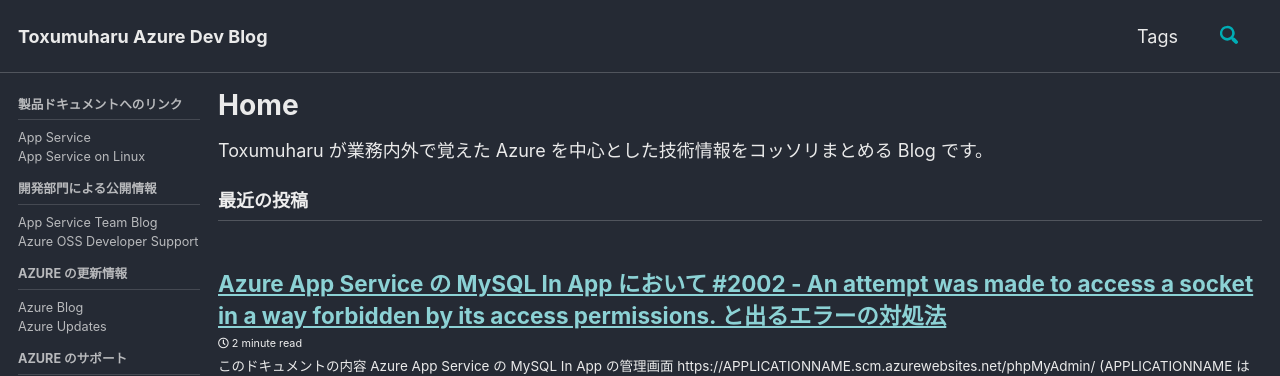
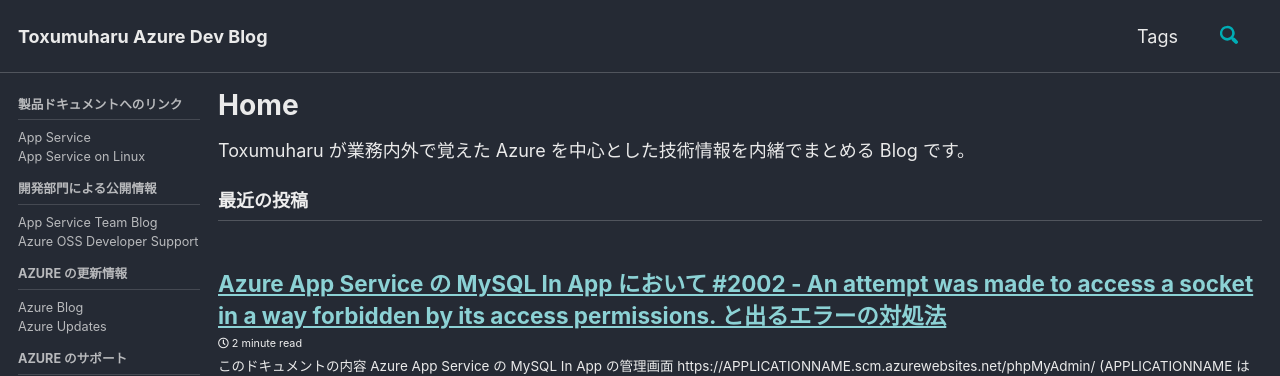
Before and after one commit to Toxumuharu/toxumuharu.github.io, a Jekyll site: the page built from index.html, in a window 1280 px wide. Shown: the top 376 px of the page. Built offline with Jekyll 4.4.1, drawn with Linux system fonts in a browser that asks for light colours; cached includes are drawn as plain includes; the list of posts is cut into pages by our own code; comment, search, counter and statistics services are not loaded.

Commit message:
modified:   ../index.html

```diff
--- a/index.html
+++ b/index.html
@@ -13,5 +13,5 @@
 ---
 
 <p>
-    Toxumuharu が業務内外で覚えた Azure を中心とした技術情報をコッソリまとめる Blog です。
+    Toxumuharu が業務内外で覚えた Azure を中心とした技術情報を内緒でまとめる Blog です。
 </p>
```
